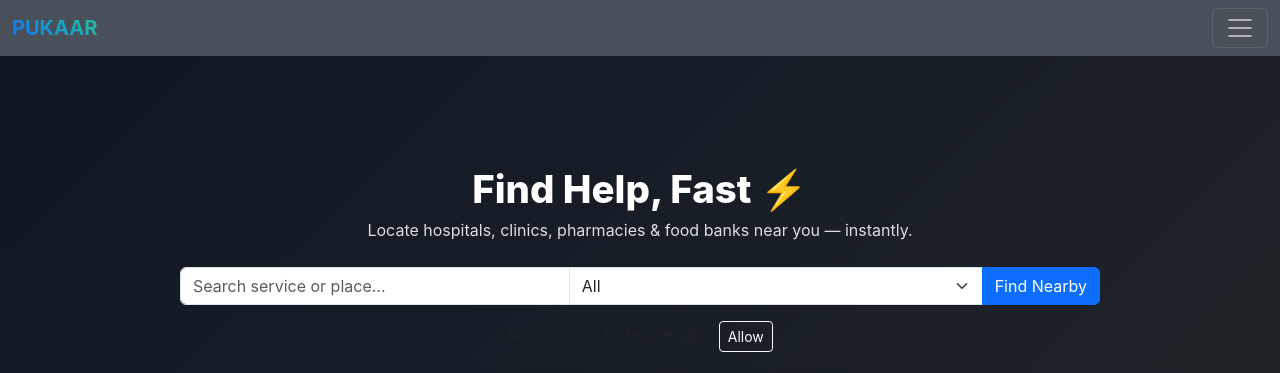
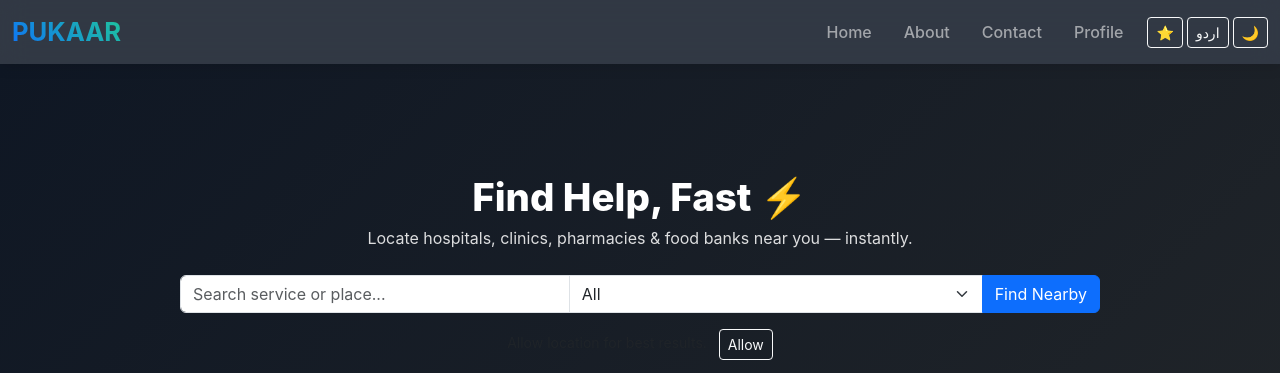
Before and after one commit to abdulkerimsheikh/Pukaar-web, a plain HTML site: page index.html in a window 1280 px wide. Shown: the top 373 px of the page. Drawn offline with nearby package versions, Linux system fonts and the light colour scheme.

Commit message:
Updated index.html and script.js with latest changes

```diff
--- a/index.html
+++ b/index.html
@@ -34,9 +34,61 @@
       --bg:#0b0f14; --card:#0f1720; --text:#e6eef8; --muted:#9aa5b1;
     }
 
-    /* Navbar */
-    .navbar{ background: rgba(15,23,36,0.75) !important; backdrop-filter: blur(10px); }
-    .navbar .navbar-brand{ font-weight:900; background: linear-gradient(45deg,#0d6efd,#20c997); -webkit-background-clip:text; -webkit-text-fill-color:transparent; }
+    /* Navbar background and blur */
+.navbar{
+  background: rgba(15,23,36,0.85) !important;
+  backdrop-filter: blur(12px);
+  box-shadow: 0 4px 12px rgba(0,0,0,.1);
+  transition: all 0.3s ease;
+}
+
+/* Brand gradient */
+.navbar .navbar-brand{
+  font-weight:900;
+  font-size:1.6rem;
+  background: linear-gradient(45deg,#0d6efd,#20c997);
+  -webkit-background-clip:text;
+  -webkit-text-fill-color:transparent;
+}
+
+/* Nav links buttons style */
+.navbar .nav-link.btn{
+  border-radius: 20px;
+  padding: 5px 12px;
+  font-weight: 500;
+  transition: transform .2s, background .2s;
+}
+.navbar .nav-link.btn:hover{
+  transform: translateY(-2px);
+  background: rgba(255,255,255,0.15);
+}
+
+/* Navbar shrink on scroll */
+.navbar.shrink{
+  padding-top: 0.25rem;
+  padding-bottom: 0.25rem;
+  box-shadow: 0 4px 20px rgba(0,0,0,.25);
+}
+
+/* Toggle icon for mobile */
+.navbar-toggler{
+  border-color: rgba(255,255,255,.3);
+}
+.navbar-toggler-icon{
+  filter: invert(1);
+}
+
+/* Ensure desktop shows full menu */
+@media (min-width:768px){
+  .navbar-collapse {
+    display: flex !important;
+    justify-content: flex-end;
+  }
+  .navbar-toggler{
+    display: none; /* hide toggle on desktop */
+  }
+}
+
 
     /* Hero */
     .hero{ background: linear-gradient(135deg,#0f1724,#212529); color:#fff; padding:110px 16px 60px; border-bottom-left-radius:40px; border-bottom-right-radius:40px; text-align:center; }
@@ -86,31 +138,41 @@
   </style>
 </head>
 <body>
-  <!-- NAV -->
-  <nav class="navbar navbar-dark bg-dark sticky-top" aria-label="Main navigation">
+ <nav class="navbar navbar-expand-md navbar-dark sticky-top py-2" aria-label="Main navigation">
   <div class="container-fluid">
     <a class="navbar-brand fw-bold" href="#">PUKAAR</a>
 
     <!-- Toggler for mobile -->
-    <button class="navbar-toggler" type="button" data-bs-toggle="collapse" data-bs-target="#navbarNav" aria-controls="navbarNav" aria-expanded="false" aria-label="Toggle navigation">
+    <button class="navbar-toggler" type="button" data-bs-toggle="collapse" data-bs-target="#navbarNav"
+            aria-controls="navbarNav" aria-expanded="false" aria-label="Toggle navigation">
       <span class="navbar-toggler-icon"></span>
     </button>
 
-    <!-- Collapsible links -->
+    <!-- Navbar links -->
     <div class="collapse navbar-collapse" id="navbarNav">
-      <div class="d-flex flex-column flex-md-row gap-2 ms-auto align-items-start align-items-md-center mt-2 mt-md-0">
-        <a class="btn btn-outline-light btn-sm" href="about.html">About</a>
-        <a class="btn btn-outline-light btn-sm" href="contact.html">Contact</a>
-        <a class="btn btn-outline-light btn-sm" href="profile.html">Profile</a>
-
-        <!-- action buttons -->
-        <button class="btn btn-outline-light btn-sm" id="favoritesBtn" data-bs-toggle="modal" data-bs-target="#favoritesModal" aria-label="Open favorites">⭐</button>
-        <button class="btn btn-outline-light btn-sm" id="lang-toggle" aria-pressed="false">اردو</button>
-        <button class="btn btn-outline-light btn-sm" id="theme-toggle" aria-pressed="false" title="Toggle theme">🌙</button>
-      </div>
+      <ul class="navbar-nav ms-auto align-items-center">
+        <li class="nav-item">
+          <a class="nav-link btn btn-outline-light btn-sm m-1" href="index.html">Home</a>
+        </li>
+        <li class="nav-item">
+          <a class="nav-link btn btn-outline-light btn-sm m-1" href="about.html">About</a>
+        </li>
+        <li class="nav-item">
+          <a class="nav-link btn btn-outline-light btn-sm m-1" href="contact.html">Contact</a>
+        </li>
+        <li class="nav-item">
+          <a class="nav-link btn btn-outline-light btn-sm m-1" href="profile.html">Profile</a>
+        </li>
+        <li class="nav-item d-flex gap-1 ms-2 mt-2 mt-md-0">
+          <button class="btn btn-outline-light btn-sm" id="favoritesBtn" data-bs-toggle="modal" data-bs-target="#favoritesModal">⭐</button>
+          <button class="btn btn-outline-light btn-sm" id="lang-toggle">اردو</button>
+          <button class="btn btn-outline-light btn-sm" id="theme-toggle" title="Toggle theme">🌙</button>
+        </li>
+      </ul>
     </div>
   </div>
 </nav>
+
 
 
   <!-- HERO -->
```
Also changed, not shown: script.js (indentation only).
